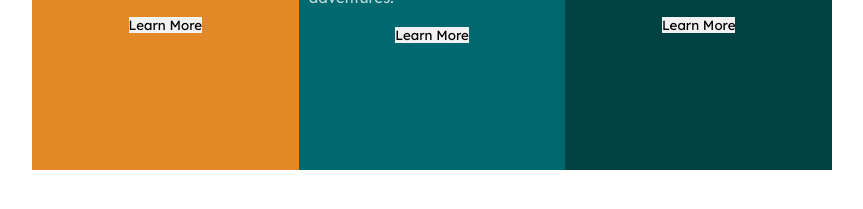
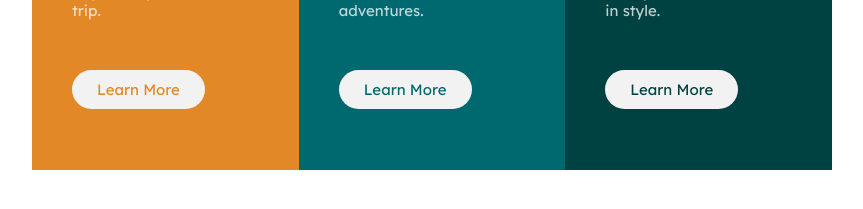
Before and after one commit to mariannalice/Gjengi-et-design, a plain HTML site: page index.html in a window 1280 px wide. Shown: the part 495-704 px from the top of the page, without its empty margins (208-1071 px from the left). Drawn offline with Linux system fonts and the light colour scheme; a web font is replaced by a local one.

Commit message:
fixed buttons

```diff
--- a/index.html
+++ b/index.html
@@ -27,7 +27,7 @@
             Choose a sedan for its affordability and excellent fuel economy.
             Ideal for cruising in the city or on your next road trip.
           </p>
-          <button>Learn More</button>
+          <button id="sedans-btn">Learn More</button>
         </article>
         <article id="SUVS">
           <img src="images/icon-suvs.svg" alt="small icon of an SUV" />
@@ -36,7 +36,7 @@
             Take an SUV for its spacious interior, power. and versatility.
             Perfect for your next family vacation and off-road adventures.
           </p>
-          <button>Learn More</button>
+          <button id="SUVS-btn">Learn More</button>
         </article>
         <article id="luxury">
           <img src="images/icon-luxury.svg" alt="small icon of a luxury car" />
@@ -45,7 +45,7 @@
             Cruise in the best car brands without the bloated prices. Enjoy the
             enhanced comfort of a luxury rental and arrive in style.
           </p>
-          <button>Learn More</button>
+          <button id="luxury-btn">Learn More</button>
         </article>
       </section>
     </main>
--- a/style.css
+++ b/style.css
@@ -18,6 +18,7 @@ main {
 section {
   min-height: 100svh;
   width: 800px;
+  border-radius: 5px;
   display: flex;
   align-items: center;
   justify-content: center;
@@ -28,10 +29,11 @@ article {
   width: 100vw;
   display: flex;
   flex-flow: column;
-  gap: 20px;
-  align-items: center;
+  text-align: left;
+  align-items: flex-start;
   justify-content: center;
-  padding: 10px;
+  padding: 40px;
+  gap: 50px;
 }
 
 #sedans {
@@ -62,6 +64,29 @@ p {
 
 button {
   font-family: "Lexend Deca";
+  font-size: 15px;
+
+  display: flex;
+  justify-content: left;
+  padding: 10px 25px;
   border: none;
+  border-radius: 28px;
   background-color: hsl(0, 0%, 95%);
+  cursor: pointer;
 }
+
+button:hover {
+  background-color: hsl(0, 0%, 85%);
+}
+
+#sedans-btn {
+  color: hsl(31, 77%, 52%);
+}
+
+#SUVS-btn {
+  color: hsl(184, 100%, 22%);
+}
+
+#luxury-btn {
+  color: hsl(179, 100%, 13%);
+}
```
